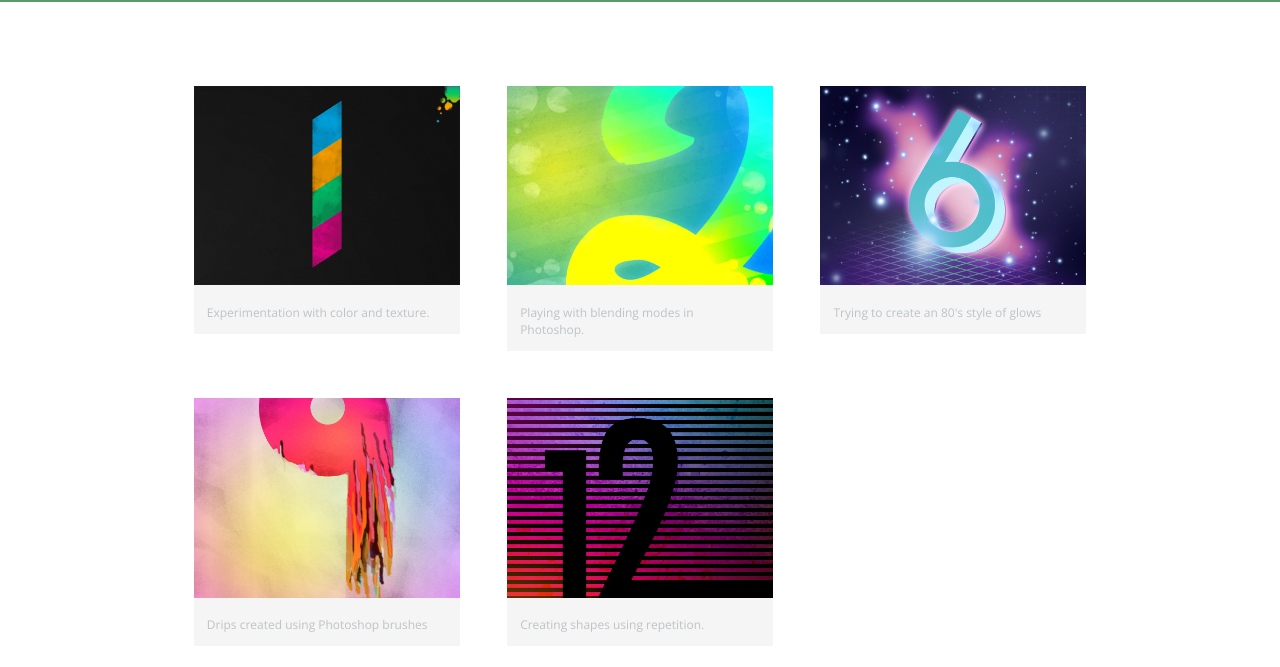
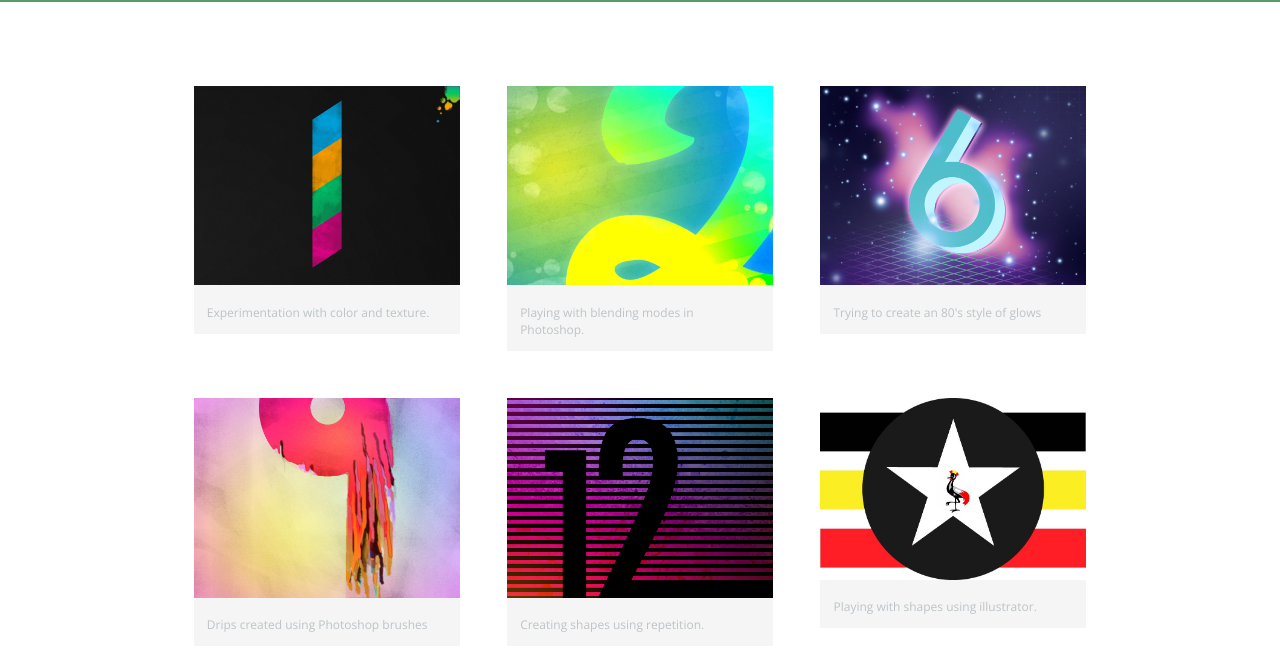
Before and after one commit to sekayasin/sekayasin.github.io, a plain HTML site: page index.html in a window 1280 px wide. Shown: the part 103-770 px from the top of the page. Drawn offline with nearby package versions, Linux system fonts and the light colour scheme.

Commit message:
updated Me

```diff
--- a/index.html
+++ b/index.html
@@ -56,6 +56,12 @@
                         <p>Creating shapes using repetition.</p>
                     </a>
                 </li>
+                <li>
+                    <a href="assets/img/ugstar.jpg">
+                        <img src="assets/img/ugstar.jpg" alt="Playing with shapes using illustrator.">
+                        <p>Playing with shapes using illustrator.</p>
+                    </a>
+                </li>
             </ul>
         </section>
 
```
Also changed, not shown: assets/img/ugstar.jpg (added), 2 other files.
